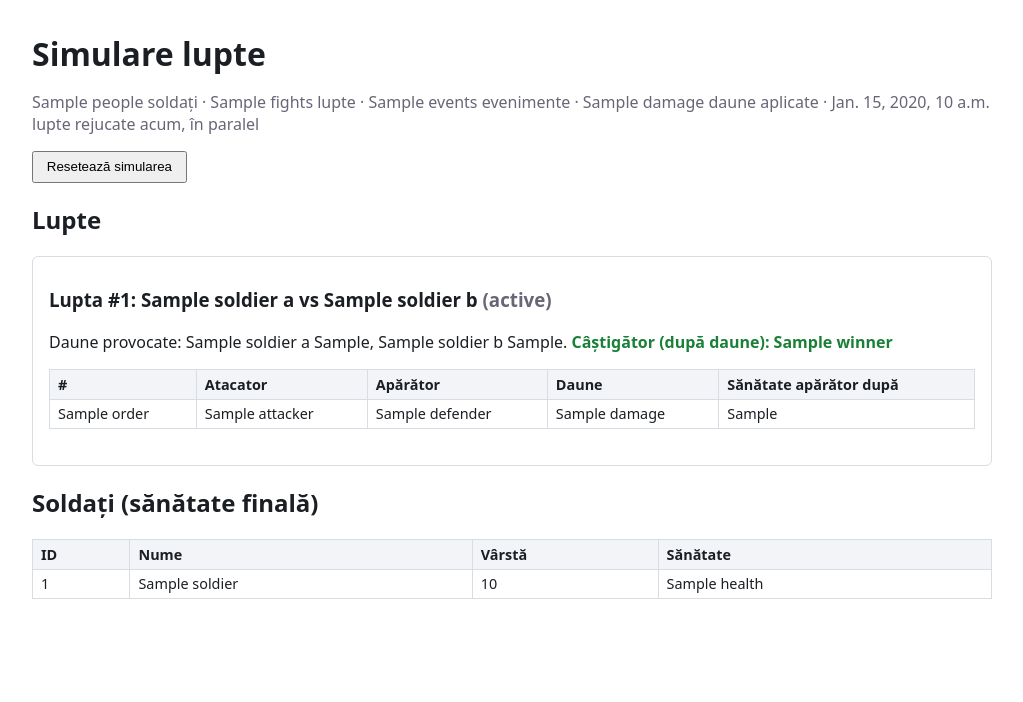
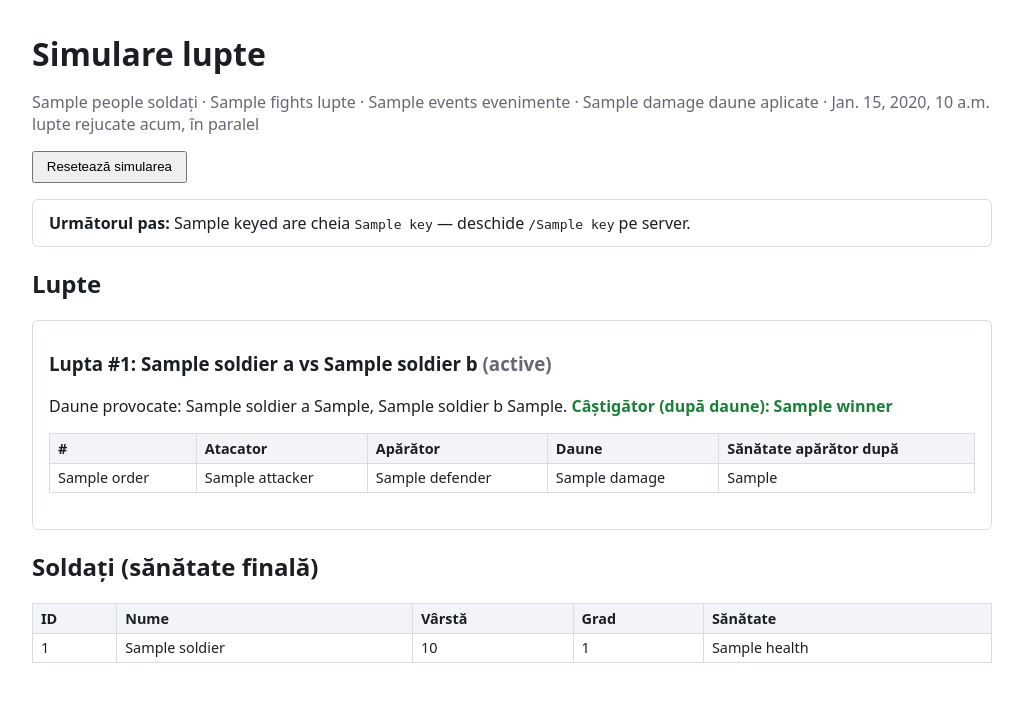
Before and after one commit to paul59-code/TwoThreads-DjangoChallenge-Hard, a Django app: template war/templates/war/simulate.html in a window 1280 px wide. Shown: the top 702 px of the page, without its empty margins (128-1151 px from the left). Run offline with Django 5.2, Linux system fonts and the light colour scheme; the template is opened without the code that fills it: most values are stand-ins (such as "Sample title", 1, 10 or a date in 2020).

Commit message:
pisbil final

```diff
--- a/war/management/commands/start_draft.py
+++ b/war/management/commands/start_draft.py
@@ -11,4 +11,4 @@ class Command(BaseCommand):
 
     def handle(self, *args, **opts):
         start_draft(opts["first_batch"])
-        self.stdout.write("Descărcarea a pornit în fundal (workerul Celery trebuie să ruleze).")
+        self.stdout.write("Gata. (Cu CELERY_EAGER=1 s-a rulat deja totul aici; altfel, workerul Celery rulează taskurile în fundal.)")
--- a/war/models.py
+++ b/war/models.py
@@ -9,6 +9,7 @@ class Person(models.Model):
     age = models.IntegerField()
     health = models.IntegerField(default=100)  # scade pe măsură ce se rejoacă luptele
     rank = models.CharField(max_length=50, null=True, blank=True, db_index=True)  # Private/Sergeant/..., setat de drafting
+    key = models.CharField(max_length=100, null=True, blank=True)  # indiciu pentru pasul următor (apare la Hellstorm Fireburn)
 
     class Meta:
         ordering = ["id"]
--- a/war/templates/war/simulate.html
+++ b/war/templates/war/simulate.html
@@ -26,6 +26,10 @@
 </p>
 <form method="post">{% csrf_token %}<button name="reset" value="1">Resetează simularea</button></form>
 
+{% for k in keyed %}
+<p class="fight"><b>Următorul pas:</b> {{ k.name }} are cheia <code>{{ k.key }}</code> — deschide <code>/{{ k.key }}</code> pe server.</p>
+{% endfor %}
+
 <h2>Lupte</h2>
 {% for item in fights %}
 <div class="fight">
@@ -51,9 +55,9 @@
 
 <h2>Soldați (sănătate finală)</h2>
 <table>
-  <tr><th>ID</th><th>Nume</th><th>Vârstă</th><th>Sănătate</th></tr>
+  <tr><th>ID</th><th>Nume</th><th>Vârstă</th><th>Grad</th><th>Sănătate</th></tr>
   {% for s in soldiers %}
-  <tr><td>{{ s.id }}</td><td>{{ s.name }}</td><td>{{ s.age }}</td>
+  <tr><td>{{ s.id }}</td><td>{{ s.name }}</td><td>{{ s.age }}</td><td>{{ s.rank|default_if_none:"—" }}</td>
       <td>{% if s.health == 0 %}<span class="dead">0</span>{% else %}{{ s.health }}{% endif %}</td></tr>
   {% endfor %}
 </table>
--- a/war/views.py
+++ b/war/views.py
@@ -39,6 +39,7 @@ def simulate(request):
         "fights": fights,
         "simulated_now": simulated_now,
         "soldiers": Person.objects.all(),
+        "keyed": Person.objects.exclude(key__isnull=True).exclude(key=""),
         "totals": {
             "people": Person.objects.count(),
             "fights": Fight.objects.count(),
```
Also changed, not shown: war/tasks.py (+5 -2 lines), config/settings.py (line endings or trailing spaces), db.sqlite3, war/migrations/0004_person_key.py (added).
